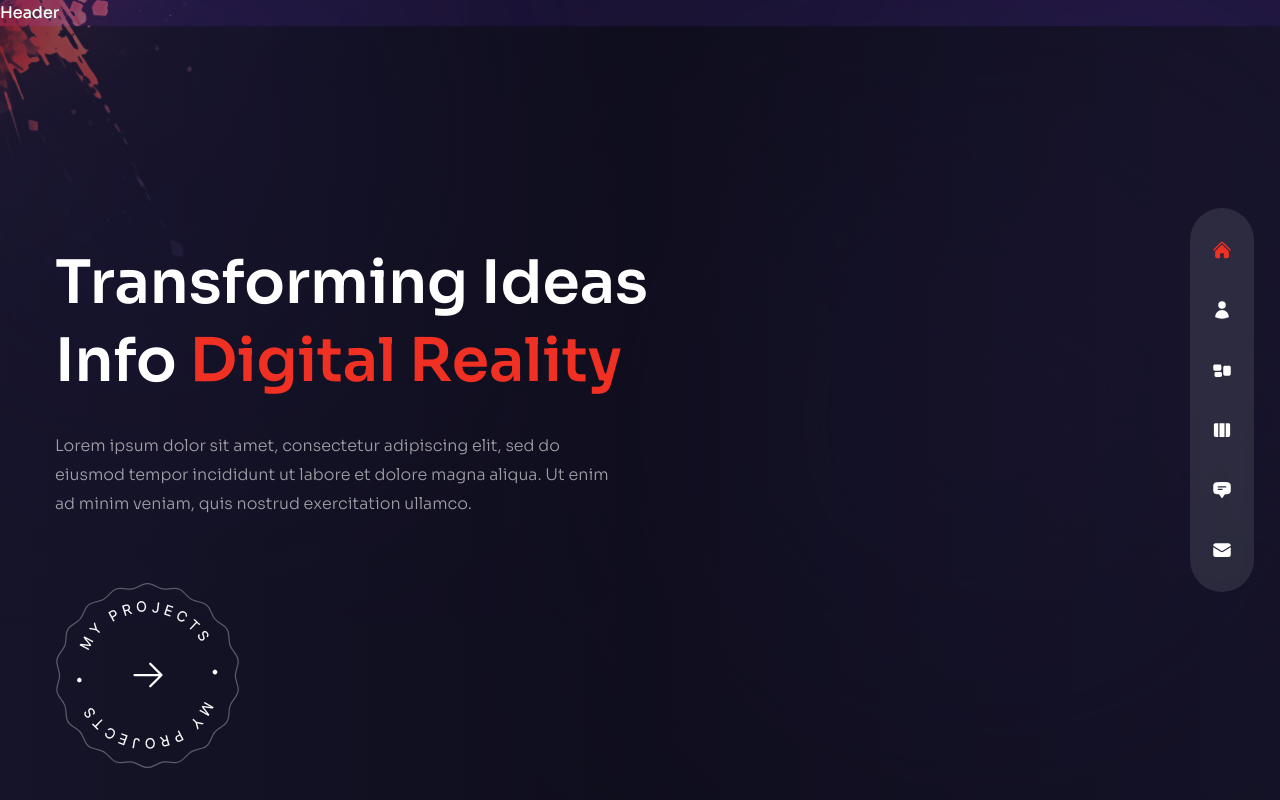
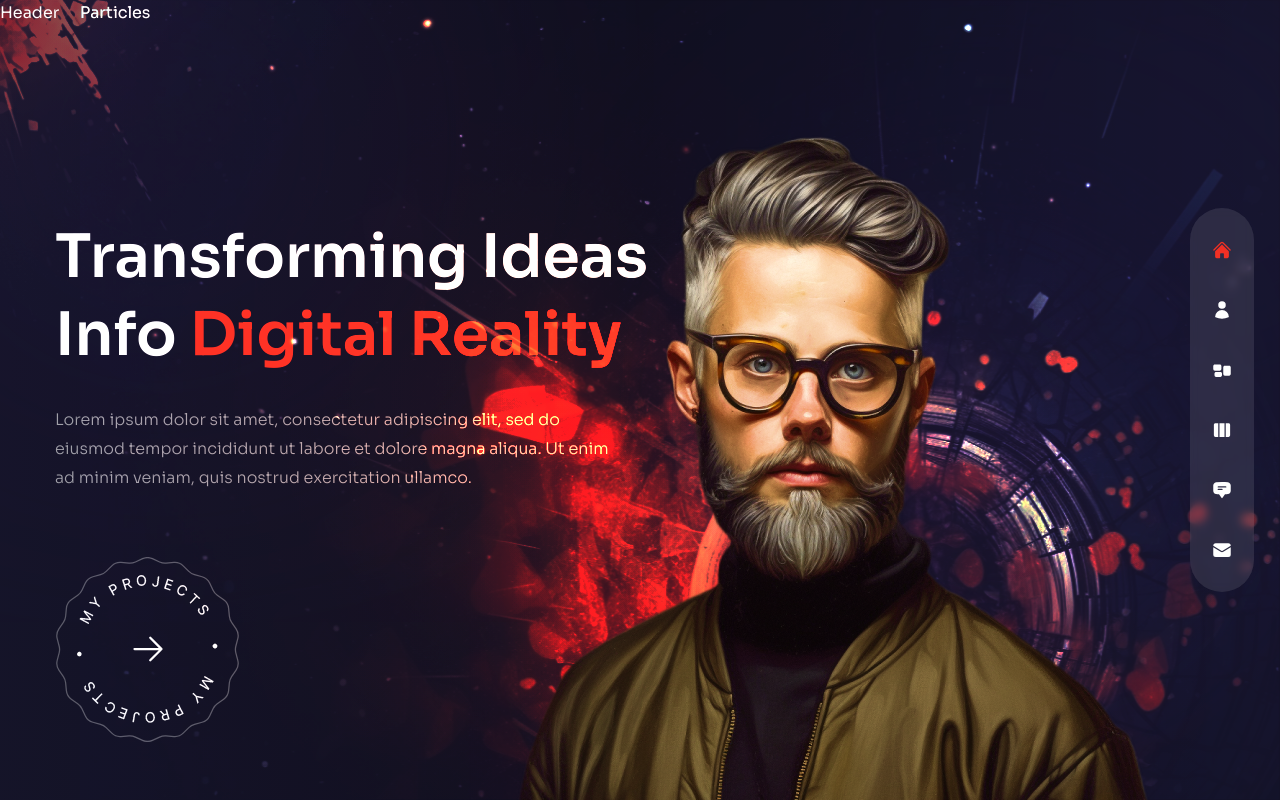
Before and after one commit to freetimezp/js-portfolio-22-web-dev, a Next.js app: page / in a window 1280 px wide. Built offline with nearby package versions, Linux system fonts and the light colour scheme.

Commit message:
06. js-portfolio-22-web-dev. Home Component. Avatar Component.

```diff
--- a/components/Avatar.js
+++ b/components/Avatar.js
@@ -1,5 +1,17 @@
+import Image from "next/image";
+
 const Avatar = () => {
-  return <div>Avatar</div>;
+  return (
+    <div className="hidden xl:flex xl:max-w-none">
+      <Image
+        src={'/avatar.png'}
+        width={737}
+        height={678}
+        alt="avatar"
+        className="translate-z-0 w-full h-full"
+      />
+    </div>
+  );
 };
 
 export default Avatar;
--- a/components/Header.js
+++ b/components/Header.js
@@ -1,5 +1,9 @@
 const Header = () => {
-  return <header>Header</header>;
+  return (
+    <header className="absolute z-30 w-full">
+      Header
+    </header>
+  );
 };
 
 export default Header;
--- a/pages/index.js
+++ b/pages/index.js
@@ -51,7 +51,23 @@
           </motion.div>
         </div>
       </div>
-      <div>image</div>
+
+      <div className='w-[1200px] h-full absolute right-0 bottom-0'>
+        <div className='bg-none xl:bg-explosion xl:bg-cover xl:bg-right xl:bg-no-repeat
+        w-full h-full absolute mix-blend-color-dodge translate-z-0'></div>
+        <div>Particles</div>
+        <motion.div
+          variants={fadeIn('up', 0.5)}
+          initial="hidden"
+          animate="show"
+          exit="hidden"
+          transition={{ duration: 1, ease: 'easeInOut' }}
+          className='w-full h-full max-w-[737px] max-h-[678px] absolute -bottom-32
+          lg:bottom-0 lg:right-[8%]'
+        >
+          <Avatar />
+        </motion.div>
+      </div>
     </div>
   );
 };
```
